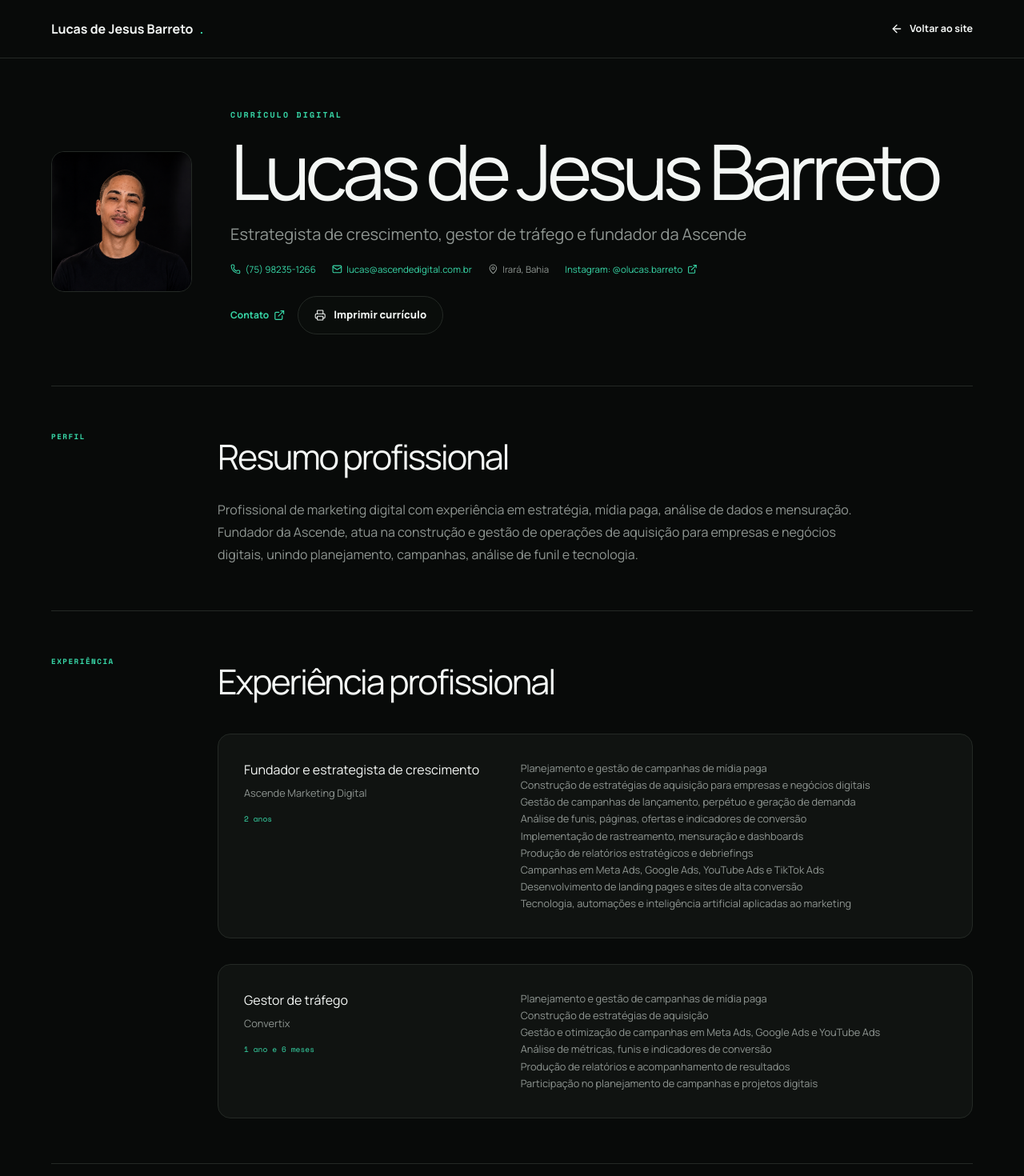
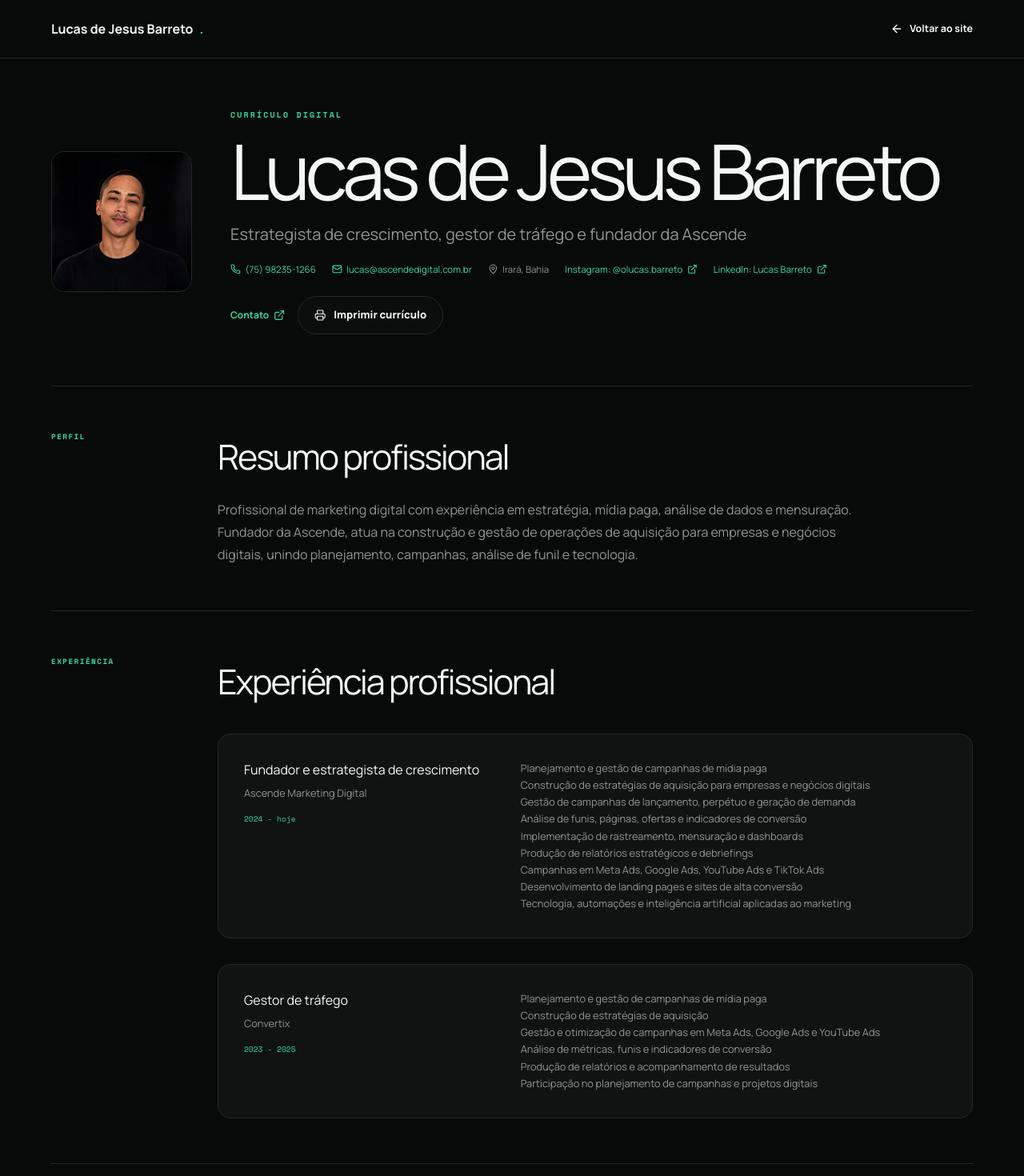
Before and after one commit to lucasbarretoj/lucasbarretosite, a Next.js app: page /curriculo in a window 1280 px wide. Shown: the top 1470 px of the page at 80% size. Built offline with nearby package versions, Linux system fonts and the light colour scheme; no server answers.

Commit message:
refactor: polish resume content and print design

```diff
--- a/src/app/curriculo/page.tsx
+++ b/src/app/curriculo/page.tsx
@@ -40,6 +40,7 @@ export default function ResumePage() {
                 <a href={resumeContent.contact.emailHref}><Mail aria-hidden="true" />{resumeContent.contact.email}</a>
                 <span><MapPin aria-hidden="true" />{resumeContent.contact.location}</span>
                 <a href={resumeContent.contact.instagramHref} target="_blank" rel="noopener noreferrer">Instagram: {resumeContent.contact.instagram}<ExternalLink aria-hidden="true" /></a>
+                <a href={resumeContent.contact.linkedinHref} target="_blank" rel="noopener noreferrer">LinkedIn: {resumeContent.contact.linkedin}<ExternalLink aria-hidden="true" /></a>
               </address>
               <div className="resume-hero__actions">
                 <a href={siteConfig.contactHref} target="_blank" rel="noopener noreferrer">Contato <ExternalLink aria-hidden="true" /></a>
--- a/src/app/globals.css
+++ b/src/app/globals.css
@@ -1016,39 +1016,42 @@ section[id] {
   .resume-nav, .resume-footer, .resume-print, .skip-link { display: none !important; }
   .resume-page { padding: 0; overflow: visible; }
   .resume-page .container { display: grid; width: 100%; max-width: none; grid-template-columns: repeat(2, minmax(0, 1fr)); gap: 2.5mm 5mm; }
-  .resume-hero { grid-column: 1 / -1; grid-template-columns: 22mm 1fr; gap: 5mm; padding: 0 0 3mm; border-bottom: 1px solid #bbb; }
-  .resume-hero > img { width: 22mm; height: 22mm; border-radius: 2mm; }
+  .resume-hero { position: relative; grid-column: 1 / -1; grid-template-columns: 22mm 1fr; gap: 5mm; border: 1px solid #c8d8d2; border-radius: 2.5mm; padding: 3mm 4mm; background: linear-gradient(110deg, #edf6f2 0%, #fff 72%); overflow: hidden; }
+  .resume-hero::before { position: absolute; inset: 0 auto 0 0; width: 1.5mm; background: var(--color-accent); content: ""; }
+  .resume-hero > img { width: 22mm; height: 22mm; border: 1px solid #9fbab0; border-radius: 50%; }
   .resume-hero .eyebrow { display: none; }
-  .resume-hero h1 { margin-top: 0; font-size: 20pt; line-height: 1; }
+  .resume-hero h1 { margin-top: 0; color: #074c3a; font-size: 20pt; line-height: 1; }
   .resume-hero > div > p:not(.eyebrow) { margin-top: 1.5mm; font-size: 8pt; line-height: 1.25; }
-  .resume-contact { gap: 1mm 4mm; margin-top: 2mm; font-size: 6.8pt; }
+  .resume-contact { gap: 1mm 4mm; margin-top: 2mm; color: #344b43; font-size: 6.8pt; }
+  .resume-contact a { color: #086b4f; font-weight: 600; }
   .resume-contact svg, .resume-contact a:last-child svg { display: none; }
   .resume-hero__actions { display: none; }
   .resume-section { display: block; border: 0; padding: 0; break-inside: avoid; }
   .resume-section[aria-labelledby="resumo-title"],
   .resume-section[aria-labelledby="experiencia-title"] { grid-column: 1 / -1; }
   .resume-section__label { display: none; }
-  .resume-section h2 { margin: 0 0 1.5mm; border-bottom: 1px solid #aaa; padding-bottom: 0.8mm; font-size: 10pt; line-height: 1.1; }
+  .resume-section h2 { margin: 0 0 1.5mm; border-bottom: 1px solid #b8cec6; padding-bottom: 0.8mm; color: #075b45; font-size: 10pt; line-height: 1.1; }
   .resume-copy { margin: 0; font-size: 7.2pt; line-height: 1.3; }
   .resume-section[aria-labelledby="experiencia-title"] > div { display: grid; grid-template-columns: repeat(2, minmax(0, 1fr)); gap: 3mm; }
   .resume-section[aria-labelledby="experiencia-title"] h2 { grid-column: 1 / -1; margin-bottom: 0; }
-  .resume-experience { display: grid; grid-template-columns: 26mm 1fr; gap: 2mm; margin: 0; border-radius: 1.5mm; padding: 2mm; background: #fff; }
+  .resume-experience { display: grid; grid-template-columns: 26mm 1fr; gap: 2mm; margin: 0; border: 1px solid #d4dfdb; border-left: 1mm solid #279876; border-radius: 1.5mm; padding: 2mm; background: #f8fbfa; }
   .resume-experience h3, .resume-education h3, .resume-skills h3 { font-size: 7.5pt; line-height: 1.15; }
   .resume-experience div p, .resume-education p { margin: 0.7mm 0; font-size: 6.6pt; }
-  .resume-experience span, .resume-education span { font-size: 6pt; }
+  .resume-experience span, .resume-education span { color: #086b4f; font-size: 6pt; font-weight: 700; }
   .resume-experience ul, .resume-skills ul { margin: 0; padding-left: 3mm; font-size: 6.4pt; line-height: 1.25; }
   .resume-tags { gap: 1mm; margin: 0; }
-  .resume-tags li { border-radius: 1mm; padding: 0.8mm 1.2mm; background: #fff; color: #222; font-size: 6.2pt; }
-  .resume-education { margin: 0; padding-left: 2mm; }
+  .resume-tags li { border-color: #bdd2ca; border-radius: 1mm; padding: 0.8mm 1.2mm; background: #f4f9f7; color: #153d31; font-size: 6.2pt; }
+  .resume-education { margin: 0; border-color: #279876; padding-left: 2mm; }
   .resume-skills { grid-template-columns: repeat(3, minmax(0, 1fr)); gap: 1.5mm; margin: 0; }
-  .resume-skills article { border-radius: 1.5mm; padding: 1.5mm; background: #fff; }
+  .resume-skills article { border-color: #d4dfdb; border-radius: 1.5mm; padding: 1.5mm; background: #f8fbfa; }
+  .resume-skills h3 { color: #075b45; }
   .resume-skills ul { margin-top: 1mm; }
   .resume-credentials { grid-template-columns: repeat(2, minmax(0, 1fr)); gap: 1.5mm; margin: 0; }
-  .resume-credentials article { border-radius: 1.5mm; padding: 1.5mm; background: #fff; }
+  .resume-credentials article { border-color: #d4dfdb; border-radius: 1.5mm; padding: 1.5mm; background: #f8fbfa; }
   .resume-credentials span { font-size: 5.5pt; }
   .resume-credentials h3 { margin-top: 0.5mm; font-size: 7pt; }
   .resume-credentials p { margin-top: 0.5mm; font-size: 6.1pt; line-height: 1.2; }
-  .resume-language { margin: 0 0 1mm; padding-bottom: 1mm; font-size: 6.8pt; }
+  .resume-language { margin: 0 0 1mm; border-color: #bdd2ca; padding-bottom: 1mm; font-size: 6.8pt; }
   * { animation: none !important; transition: none !important; }
 }
 
--- a/src/data/resume.ts
+++ b/src/data/resume.ts
@@ -6,6 +6,8 @@ export type ResumeContact = {
   location: string;
   instagram: string;
   instagramHref: string;
+  linkedin: string;
+  linkedinHref: string;
 };
 
 export type ResumeExperience = {
@@ -50,6 +52,8 @@ export const resumeContent = {
     location: "Irará, Bahia",
     instagram: "@olucas.barreto",
     instagramHref: "https://www.instagram.com/olucas.barreto/",
+    linkedin: "Lucas Barreto",
+    linkedinHref: "https://www.linkedin.com/in/lucas-barreto-0735b2201/",
   } satisfies ResumeContact,
   summary:
     "Profissional de marketing digital com experiência em estratégia, mídia paga, análise de dados e mensuração. Fundador da Ascende, atua na construção e gestão de operações de aquisição para empresas e negócios digitais, unindo planejamento, campanhas, análise de funil e tecnologia.",
@@ -57,7 +61,7 @@ export const resumeContent = {
     {
       company: "Ascende Marketing Digital",
       role: "Fundador e estrategista de crescimento",
-      period: "2 anos",
+      period: "2024 - hoje",
       responsibilities: [
         "Planejamento e gestão de campanhas de mídia paga",
         "Construção de estratégias de aquisição para empresas e negócios digitais",
@@ -73,7 +77,7 @@ export const resumeContent = {
     {
       company: "Convertix",
       role: "Gestor de tráfego",
-      period: "1 ano e 6 meses",
+      period: "2023 - 2025",
       responsibilities: [
         "Planejamento e gestão de campanhas de mídia paga",
         "Construção de estratégias de aquisição",
@@ -122,7 +126,7 @@ export const resumeContent = {
       name: "Subido PRO",
       type: "Formação",
       institution: "Mentoria Subido PRO",
-      description: "Formação avançada em tráfego pago, primeira turma do programa Subido PRO.",
+      description: "Formação avançada em tráfego pago pelo programa Subido PRO.",
     },
     {
       name: "Meta Ads",
```
Also changed, not shown: 1 other file (tests, documents, lock files or other folders).
